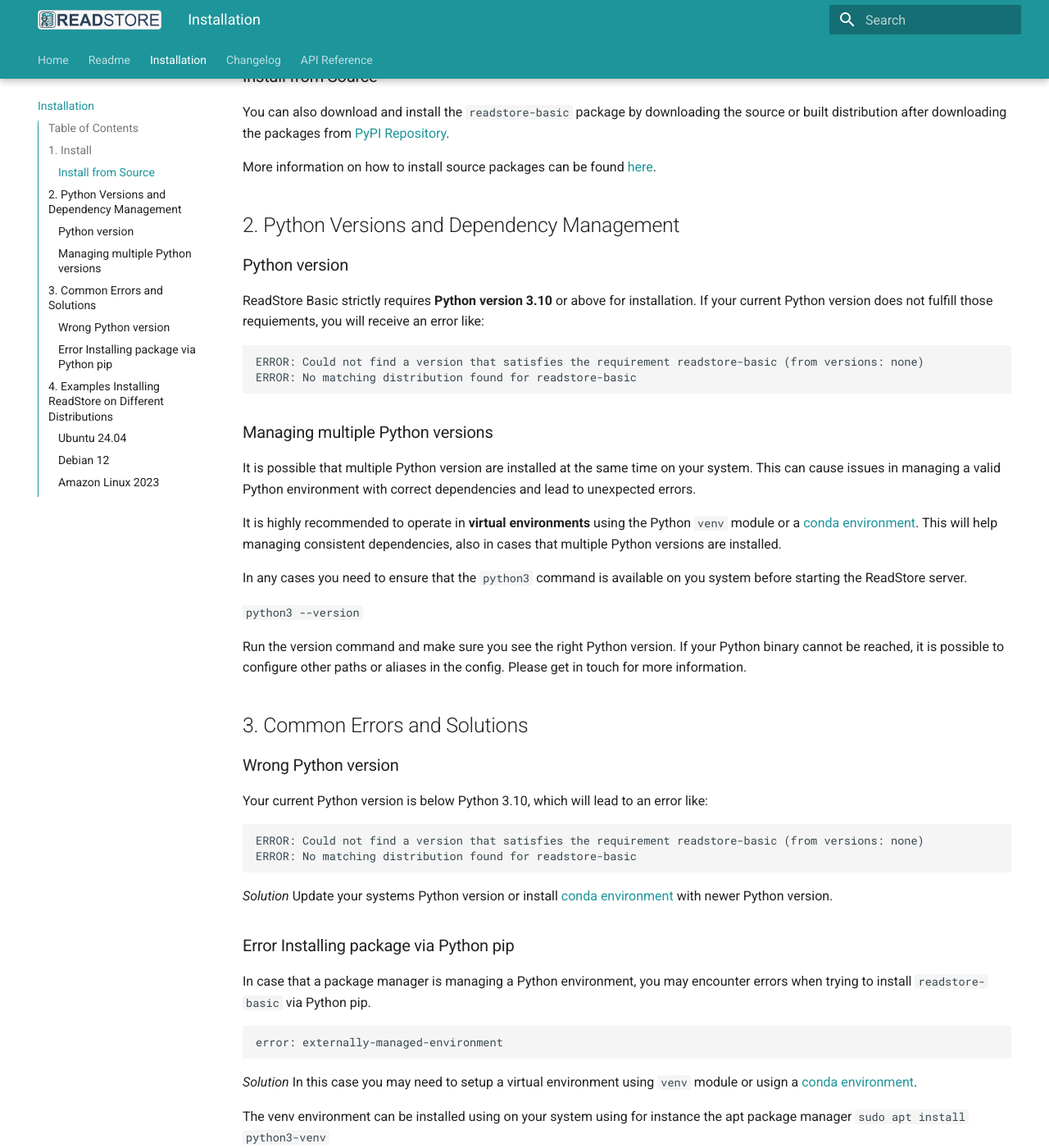
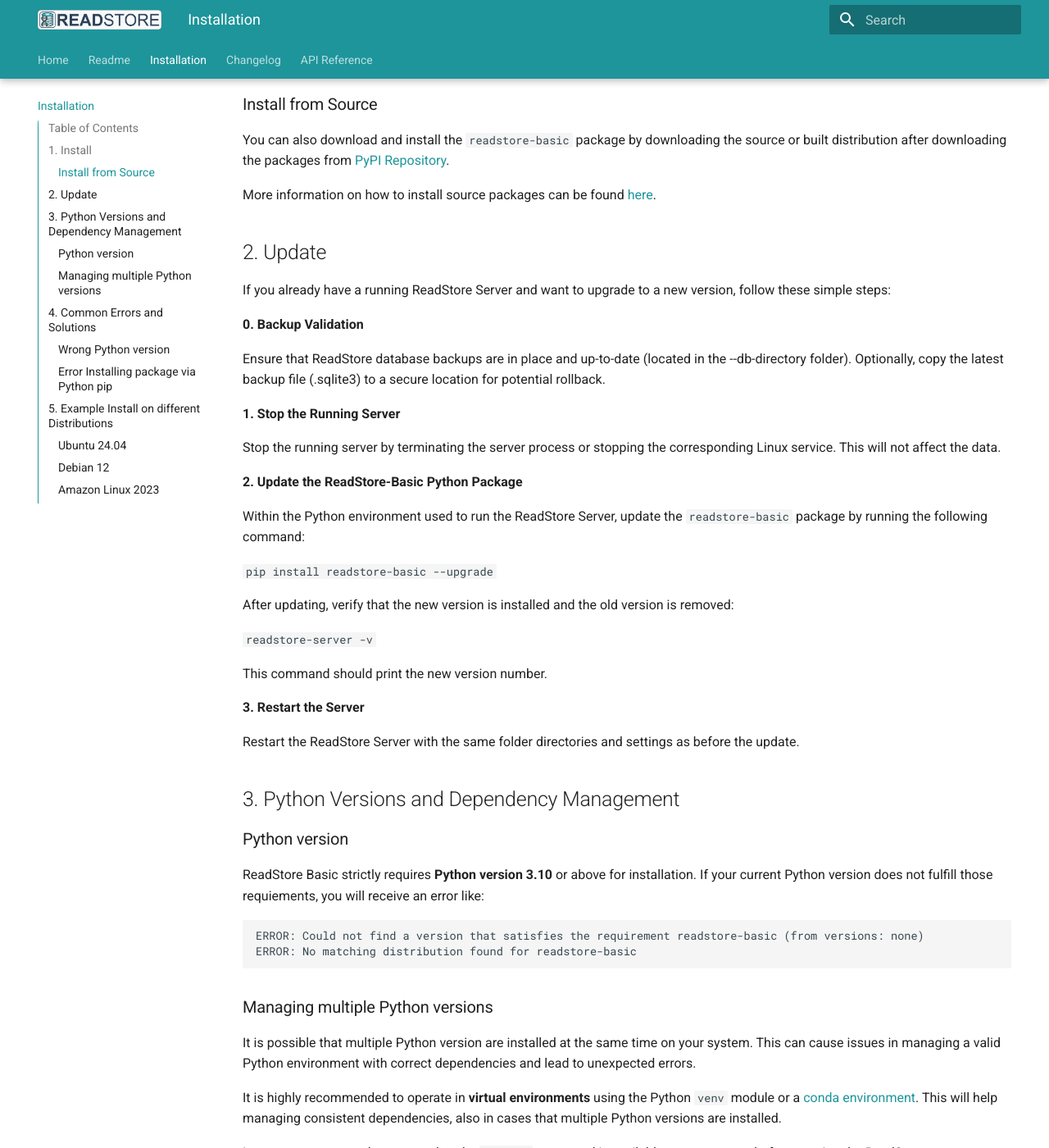
Before and after one commit to EvobyteDigitalBiology/readstore, an MkDocs documentation site: the page built from docs/installation.md, in a window 1280 px wide and 1400 px high, scrolled down 1309 px. Shown: the whole window at 82% size. Built offline with MkDocs 1.6.1 and Material for MkDocs 9.7.7, drawn with Linux system fonts in a browser that asks for light colours; some of the changed text lies outside the part shown.

Commit message:
Doc: Update

```diff
--- a/docs/installation.md
+++ b/docs/installation.md
@@ -10,9 +10,10 @@
 ## Table of Contents
 
 1. [Install](#install)
-2. [Python Versions and Dependency Management](#versions_dependencies)
-3. [Common Errors and Solutions](#errors)
-4. [Examples Installing ReadStore on Different Distributions](#examples)
+2. [Update](#update)
+3. [Python Versions and Dependency Management](#versions_dependencies)
+4. [Common Errors and Solutions](#errors)
+5. [Examples Installing ReadStore on Different Distributions](#examples)
 
 ## 1. Install<a id="install"></a>
 
@@ -55,7 +56,35 @@
 
 More information on how to install source packages can be found [here](https://packaging.python.org/en/latest/tutorials/installing-packages/).
 
-## 2. Python Versions and Dependency Management<a id="versions_dependencies"></a>
+## 2. Update<a id="update"></a>
+
+If you already have a running ReadStore Server and want to upgrade to a new version, follow these simple steps:
+
+**0. Backup Validation**
+
+Ensure that ReadStore database backups are in place and up-to-date (located in the --db-directory folder). Optionally, copy the latest backup file (.sqlite3) to a secure location for potential rollback.
+
+**1. Stop the Running Server**
+
+Stop the running server by terminating the server process or stopping the corresponding Linux service. This will not affect the data.
+
+**2. Update the ReadStore-Basic Python Package**
+
+Within the Python environment used to run the ReadStore Server, update the `readstore-basic` package by running the following command:
+
+`pip install readstore-basic --upgrade`
+
+After updating, verify that the new version is installed and the old version is removed:
+
+`readstore-server -v`
+
+This command should print the new version number.
+
+**3. Restart the Server**
+
+Restart the ReadStore Server with the same folder directories and settings as before the update.
+
+## 3. Python Versions and Dependency Management<a id="versions_dependencies"></a>
 
 ### Python version
 
@@ -109,7 +138,7 @@
 `source .venv/bin/activate`
 
 
-## 4. Examples Installing ReadStore on Different Distributions<a id="examples"></a>
+## 5. Example Install on different Distributions<a id="examples"></a>
 
 Here you can find a number of examples for setting up a ReadStore Basic server on different distributions. Those examples were tested on AWS EC2 Instances with different Linux distributions, starting from an empty environment.
 
```
Also changed, not shown: other parts of docs/installation.md (+1 -1 lines).
